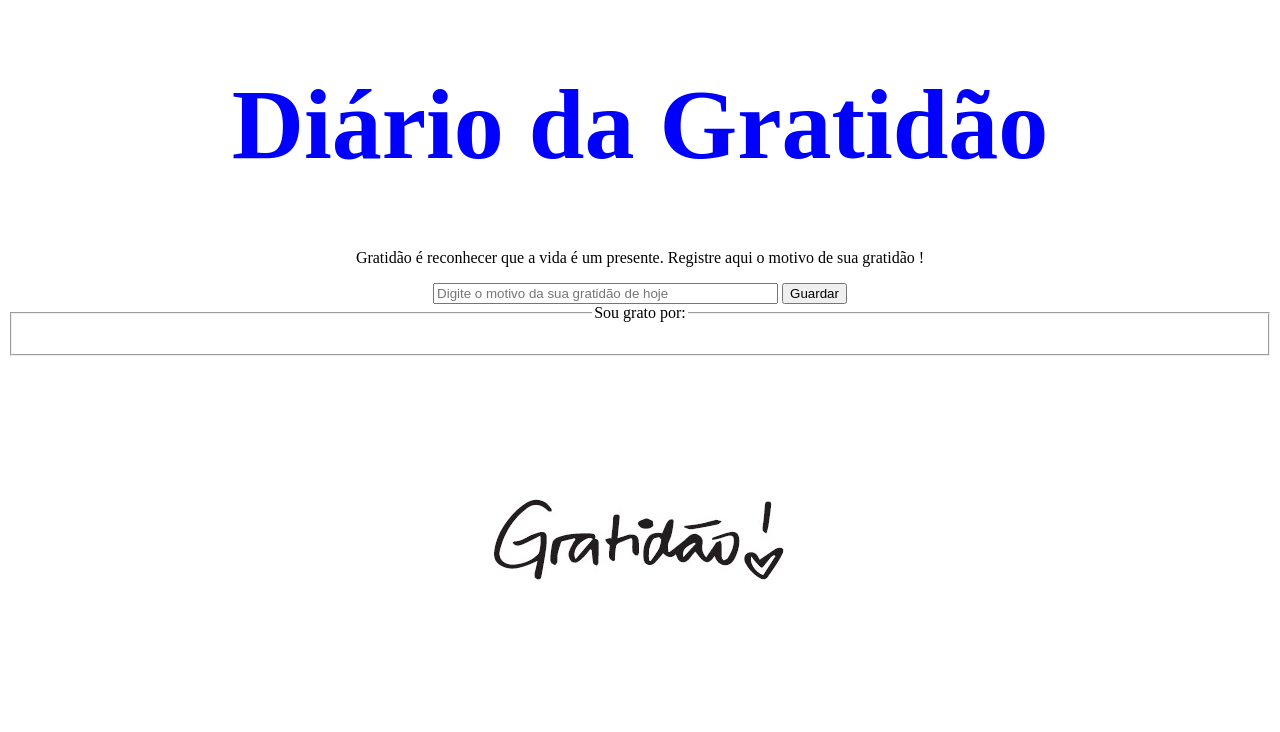
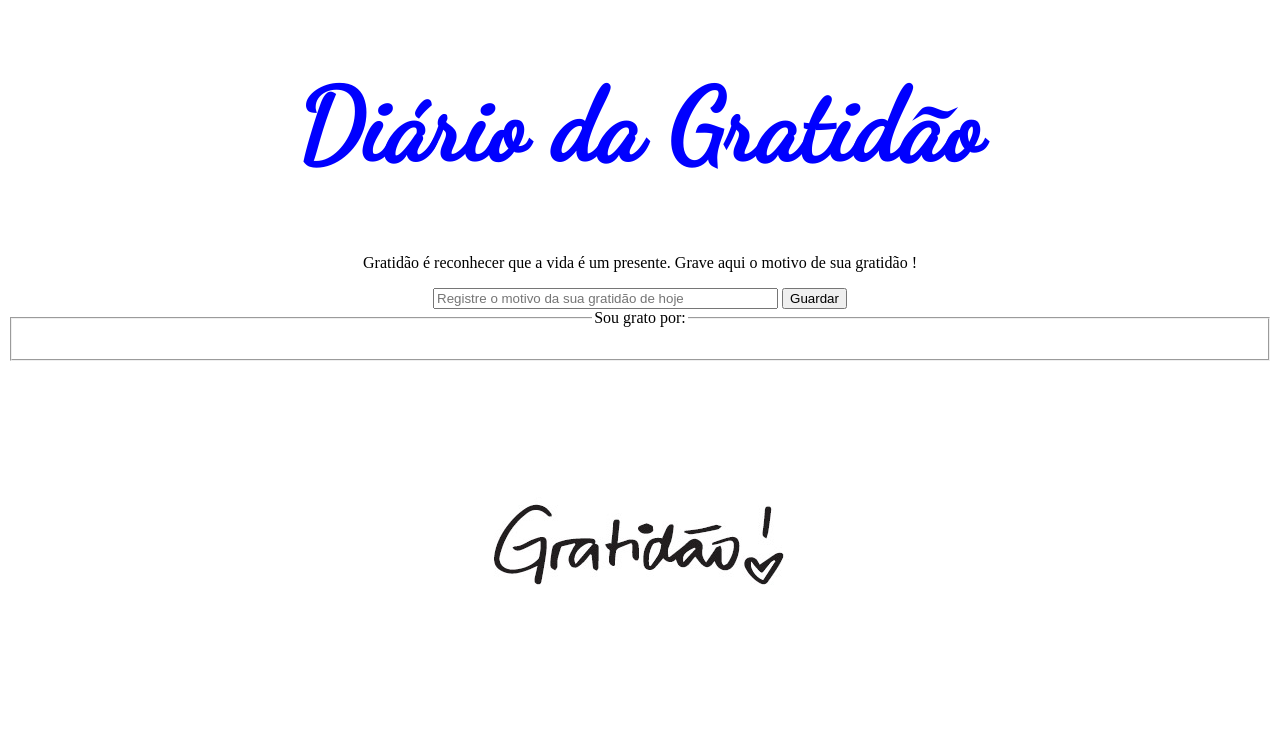
Before and after one commit to victor-ferraz7/projeto-gratidao, a plain HTML site: page index.html in a window 1280 px wide. Drawn offline with Linux system fonts and the light colour scheme.

Commit message:
Fonte do título modificada

```diff
--- a/estilo.css
+++ b/estilo.css
@@ -1,10 +1,11 @@
 /* ------------------------------------------ Body -------------------------------------------------------*/
+@import url('https://fonts.googleapis.com/css?family=Dancing+Script');
+body{text-align: center}
 
-body{text-align: center}
 
 /* ------------------------------------------ Cabeçalho ------------------------------------------------------*/
 
-#titulo{ font-size: 100px; color: blue;}
+#titulo{ font-size: 100px; color: blue; font-family: 'Dancing Script', cursive;}
 
 /* -------------------------------------------- Motivos --------------------------------------------------------*/
 
--- a/index.html
+++ b/index.html
@@ -26,7 +26,7 @@
                 <div class="container" id="frase">
 
                     <p class="text-center">
-                        Gratidão é reconhecer que a vida é um presente. Registre aqui o motivo de sua gratidão !
+                        Gratidão é reconhecer que a vida é um presente. Grave aqui o motivo de sua gratidão !
                     </p>
 
                 </div>
@@ -36,7 +36,7 @@
 
                     <div class="input-group">
 
-                        <input type="text" placeholder="Digite o motivo da sua gratidão de hoje" size ="40" required>
+                        <input type="text" placeholder="Registre o motivo da sua gratidão de hoje" size ="40" required>
                         <button> Guardar </button>
 
                     </div>
```
